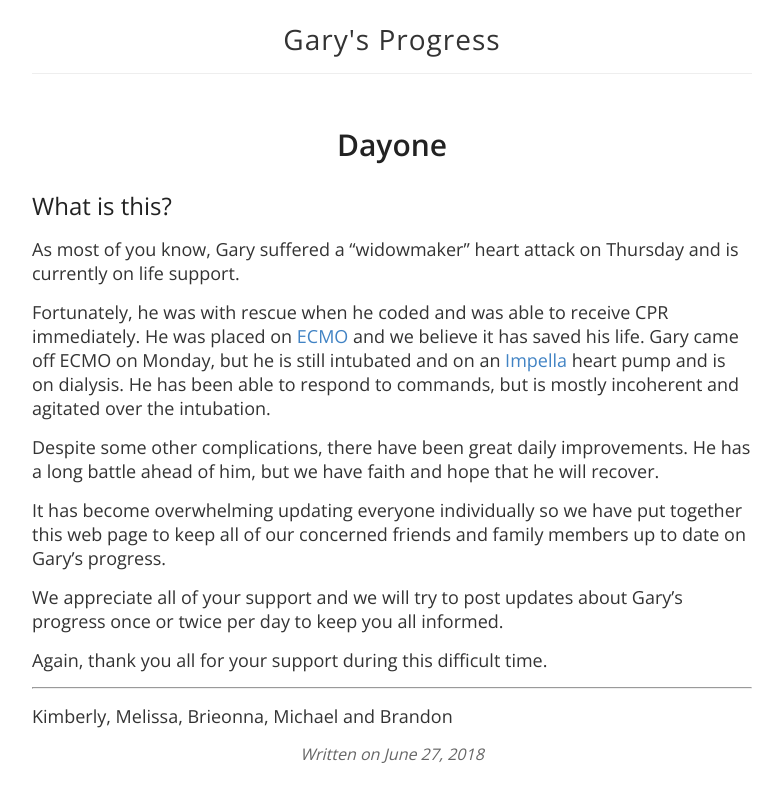
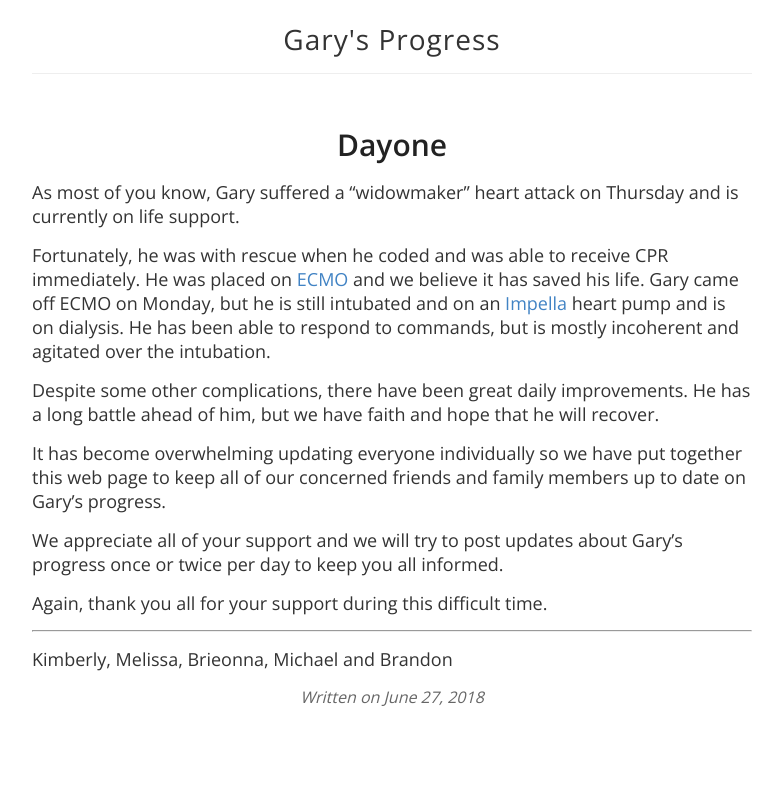
Before and after one commit to garysprogress/garysprogress.github.io, a Jekyll site: the page built from _posts/2018-6-27-DayOne.md, in a window 1280 px wide. Shown: the top 802 px of the page, without its empty margins (248-1031 px from the left). Built offline with Jekyll 4.4.1, drawn with Linux system fonts in a browser that asks for light colours.

```diff
--- a/_posts/2018-6-27-DayOne.md
+++ b/_posts/2018-6-27-DayOne.md
@@ -1,8 +1,6 @@
 ---
 layout: post
 ---
-
-## What is this?
 
 As most of you know, Gary suffered a "widowmaker" heart attack on Thursday and is currently on life support.
 
```
